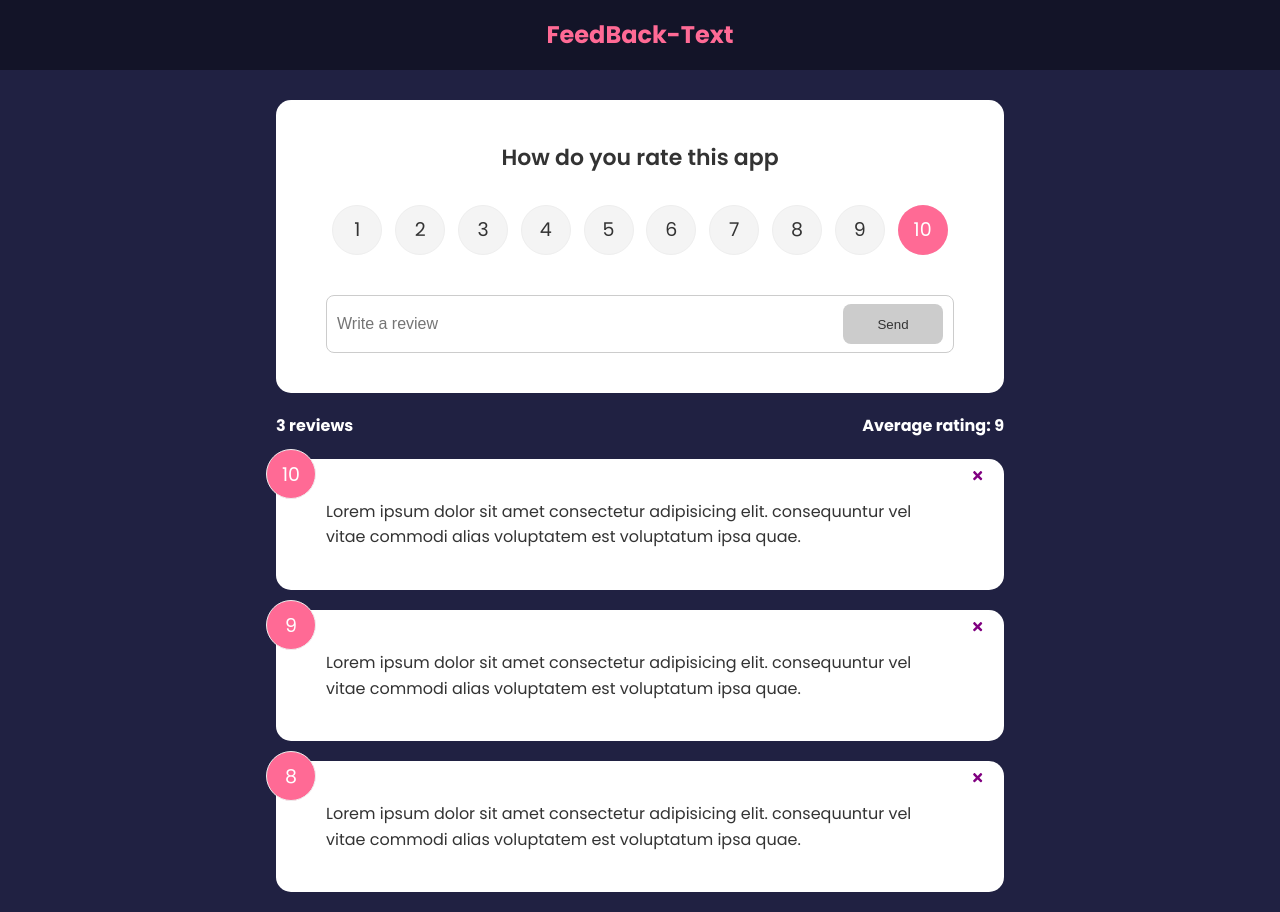
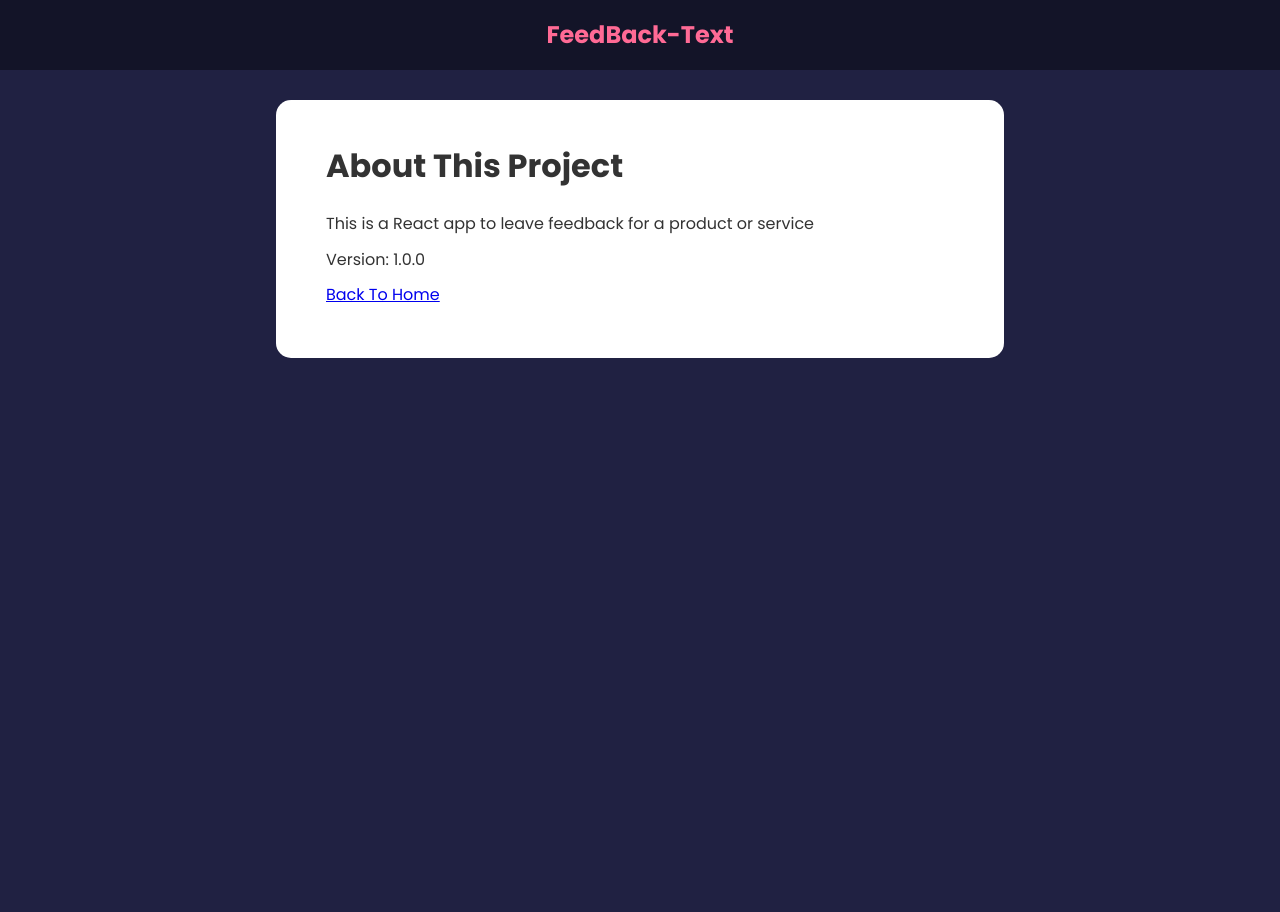
Before and after one commit to linkprada/FeedBack-App, a React (Create React App) app: page /about in a window 1280 px wide. After the commit the page ends 800 px from the top, so only its background shows below. Built offline with nearby package versions, Linux system fonts and the light colour scheme.

Commit message:
Add AboutPage Component Add React-Router-Dom Package for Routing

```diff
--- a/package.json
+++ b/package.json
@@ -10,6 +10,7 @@
     "react": "^17.0.2",
     "react-dom": "^17.0.2",
     "react-icons": "^4.3.1",
+    "react-router-dom": "^6.2.1",
     "react-scripts": "^5.0.0",
     "uuid": "^8.3.2",
     "web-vitals": "^2.1.3"
--- a/src/App.js
+++ b/src/App.js
@@ -5,6 +5,8 @@
 import FeedBackData from './Data/FeedBackData'
 import FeedBackStats from "./components/FeedBackStats"
 import FeedBackForm from "./components/FeedBackForm"
+import { BrowserRouter as Router, Route, Routes } from "react-router-dom";
+import AboutPage from "./Pages/AboutPage";
 
 function App() {
     var [feedBack, setFeedBack] = useState(FeedBackData)
@@ -22,14 +24,23 @@
     }
 
     return (
-        <>
-            <Header ></Header>
+        <Router>
+            <Header></Header>
             <div className="container">
-                <FeedBackForm handleAdd={handleAdd}></FeedBackForm>
-                <FeedBackStats feedBack={feedBack}></FeedBackStats>
-                <FeedBackList feedBack={feedBack} handleDelete={handleDelete}></FeedBackList>
+                <Routes>
+                    <Route exact path='/' element={
+                        <>
+                            <FeedBackForm handleAdd={handleAdd}></FeedBackForm>
+                            <FeedBackStats feedBack={feedBack}></FeedBackStats>
+                            <FeedBackList feedBack={feedBack} handleDelete={handleDelete}></FeedBackList>
+                        </>
+                    }>
+                    </Route>
+
+                    <Route path='/about' element={<AboutPage></AboutPage>}></Route>
+                </Routes>
             </div>
-        </>
+        </Router>
     )
 }
 
--- /dev/null
+++ b/src/Pages/AboutPage.jsx
@@ -0,0 +1,19 @@
+import Card from "../components/shared/Card"
+
+function AboutPage() {
+    return (
+        <Card>
+            <div className='about'>
+                <h1>About This Project</h1>
+                <p>This is a React app to leave feedback for a product or service</p>
+                <p>Version: 1.0.0</p>
+
+                <p>
+                    <a href='/'>Back To Home</a>
+                </p>
+            </div>
+        </Card>
+    )
+}
+
+export default AboutPage
```
Also changed, not shown: 1 other file (tests, documents, lock files or other folders).
